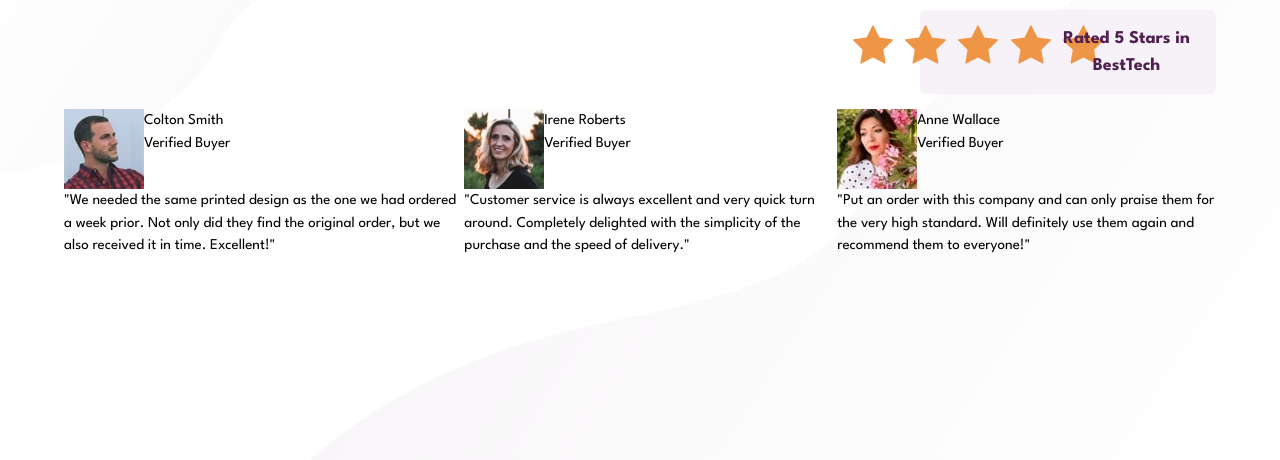
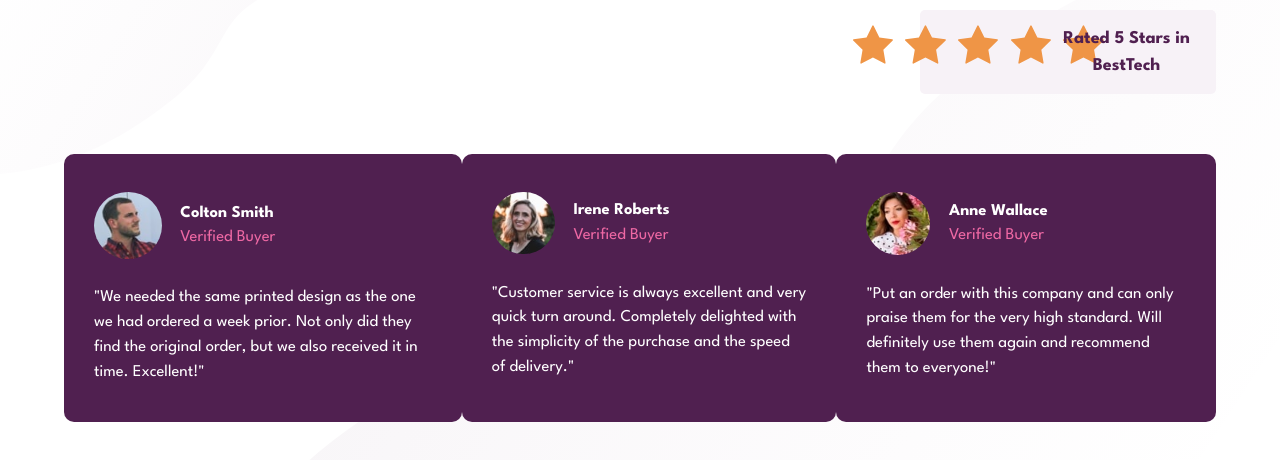
Before and after one commit to JuanMartinRivas/social-proof-section-master, a website built with Parcel: page index.html in a window 1280 px wide. Shown: the part 188-648 px from the top of the page. Built offline with nearby package versions, Linux system fonts and the light colour scheme.

Commit message:
Styling main

```diff
--- a/app/scss/_header.scss
+++ b/app/scss/_header.scss
@@ -1,4 +1,6 @@
 header {
+    margin-bottom: 3em;
+
     .header-title {
         color: $very-dark-magenta;
         text-align: center;
--- a/app/scss/_main.scss
+++ b/app/scss/_main.scss
@@ -0,0 +1,35 @@
+main {
+    .review-box {
+        background-color: $very-dark-magenta;
+        margin-bottom: 1em;
+        border-radius: 10px;
+        padding: 2.5em 2em;
+
+        .review-info {
+            margin-bottom: 1.75em;
+            gap: 1.25em;
+            align-items: center;
+        }
+
+        img {
+            border-radius: 100%;
+            max-width: 20%;
+        }
+
+        .reviewer-name {
+            color: #FFF;
+            font-weight: 700;
+            font-size: 1.1rem;
+        }
+
+        .verified-buyer {
+            color: $soft-pink;
+            font-size: 1.1rem;
+        }
+
+        .review-text {
+            color: #FFF;
+            font-size: 1.1rem;
+        }
+    }
+}
--- a/index.html
+++ b/index.html
@@ -59,7 +59,7 @@
           <img src="images/image-colton.jpg" alt="Image of Colton Smith">
           <div class="info-text">
             <p class="reviewer-name">Colton Smith</p>
-            <p class="verfied-buyer">Verified Buyer</p>
+            <p class="verified-buyer">Verified Buyer</p>
           </div>
         </div>
         <div class="review-text-container">
@@ -73,7 +73,7 @@
           <img src="images/image-irene.jpg" alt="Image of Colton Smith">
           <div class="info-text">
             <p class="reviewer-name">Irene Roberts</p>
-            <p class="verfied-buyer">Verified Buyer</p>
+            <p class="verified-buyer">Verified Buyer</p>
           </div>
         </div>
         <div class="review-text-container">
@@ -86,7 +86,7 @@
           <img src="images/image-anne.jpg" alt="Image of Colton Smith">
           <div class="info-text">
             <p class="reviewer-name">Anne Wallace</p>
-            <p class="verfied-buyer">Verified Buyer</p>
+            <p class="verified-buyer">Verified Buyer</p>
           </div>
         </div>
         <div class="review-text-container">
```
